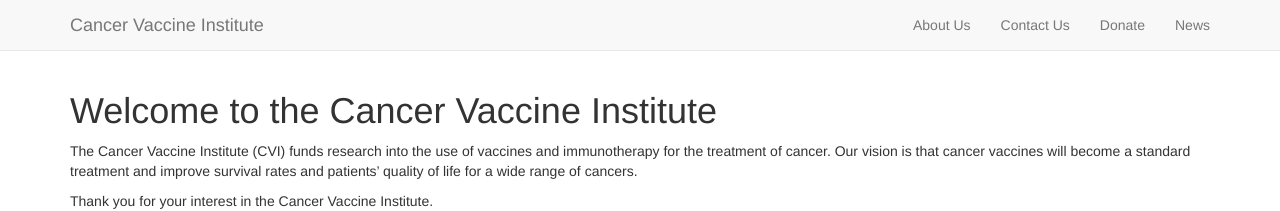
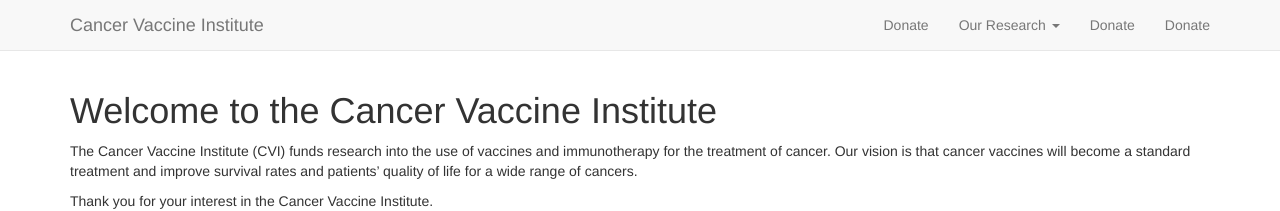
Before and after one commit to CancerVaccine/cancervaccine.github.io, a Jekyll site: the page built from index.html, in a window 1280 px wide. Shown: the top 211 px of the page. Built offline with Jekyll 4.4.1, drawn with Linux system fonts in a browser that asks for light colours; nearby versions of some CDN libraries.

Commit message:
Added 'our research' to navbar

```diff
--- a/_includes/navbar.html
+++ b/_includes/navbar.html
@@ -11,11 +11,18 @@
     </div>
     <div id="navbar" class="navbar-collapse collapse">
       <ul class="nav navbar-nav navbar-right">
-        {% for page in site.pages %}
-          {% if page.title  and page.categories contains 'navbar' %}
-            <li><a class="page-link" href="{{ page.url | prepend: site.baseurl }}">{{ page.title }}</a></li>
-          {% endif %}
-        {% endfor %}
+            <li><a class="page-link" href="/donate/">Donate</a></li>
+            <li class="dropdown">
+              <a href="#" class="dropdown-toggle" data-toggle="dropdown" role="button" aria-haspopup="true" aria-expanded="false">Our Research <span class="caret"></span></a>
+              <ul class="dropdown-menu">
+                <li><a href="/our-research/research-projects/">Research Projects</a></li>
+                <li><a href="/our-research/history/">History &amp; Achievements</a></li>
+                <li><a href="/our-research/case-studies/">Case Studies</a></li>
+                <li><a href="/our-research/faq/">FAQ</a></li>
+              </ul>
+            </li>
+            <li><a class="page-link" href="/o/">Donate</a></li>
+            <li><a class="page-link" href="/donate/">Donate</a></li>
       </ul>
     </div>
   </div>
```
